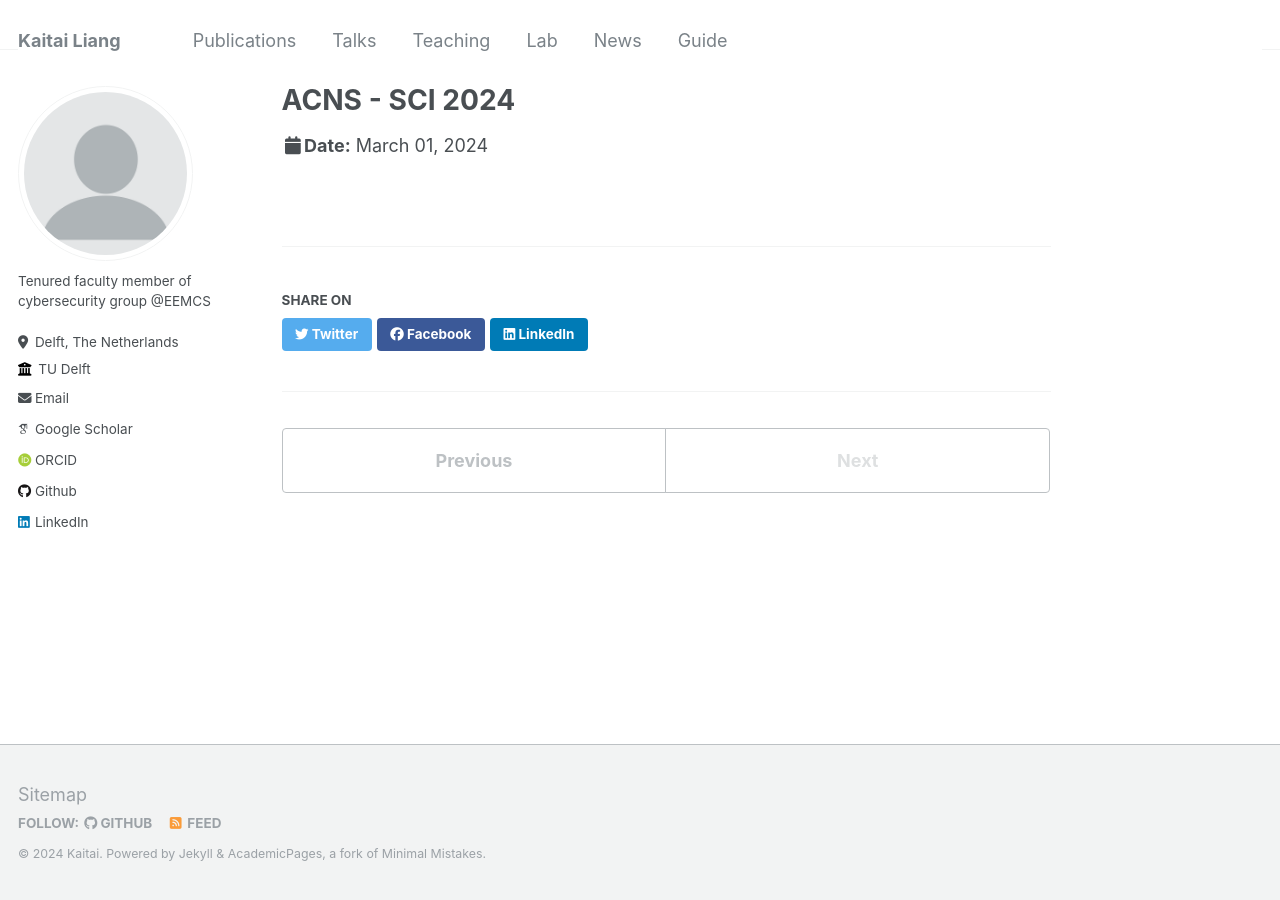
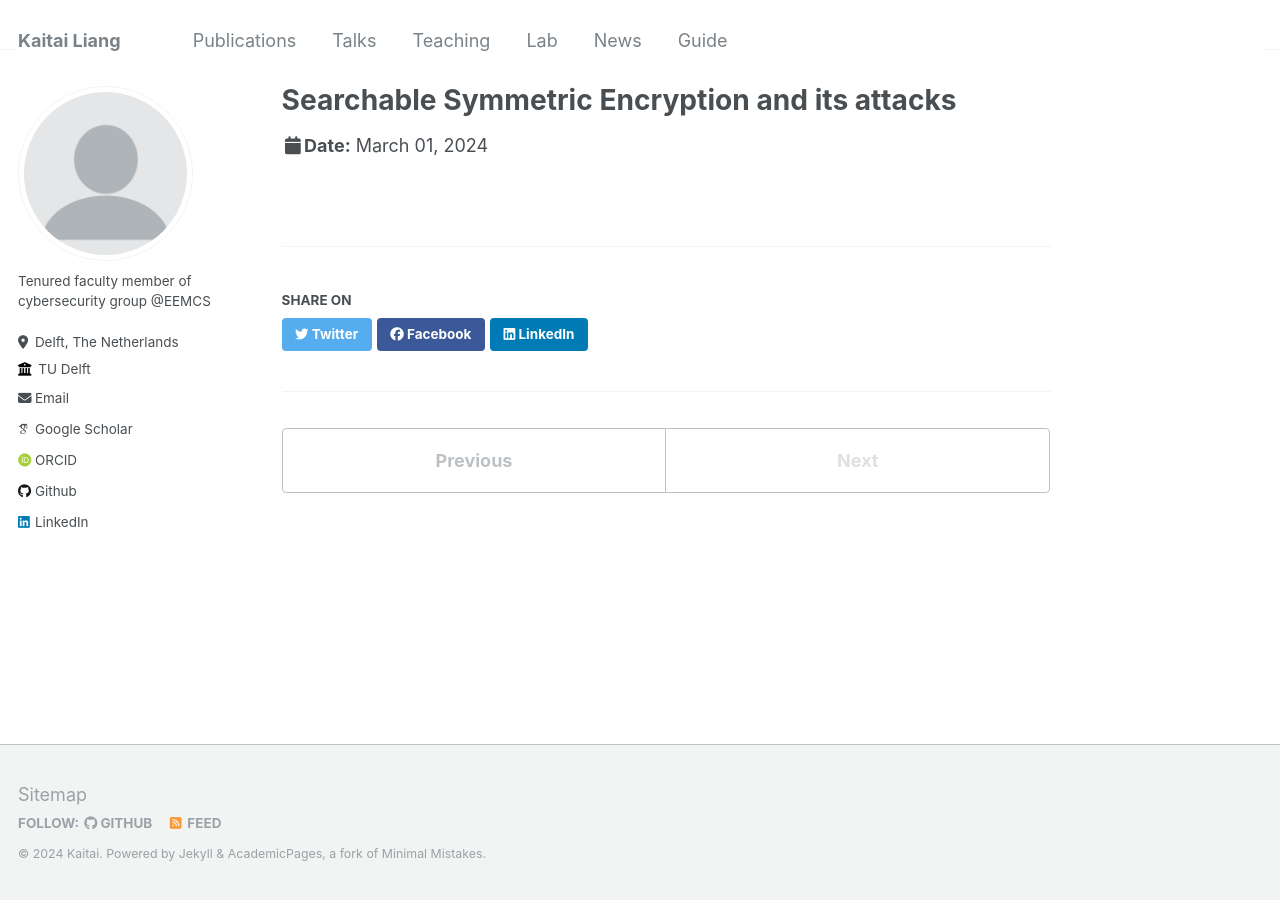
Before and after one commit to kaitailiang/kaitailiang.github.io, a Jekyll site: the page built from _talks/2024-03-01-talk-3.md, in a window 1280 px wide. Built offline with Jekyll 4.4.1, drawn with Linux system fonts in a browser that asks for light colours; some web fonts are replaced.

Commit message:
Update 2024-03-01-talk-3.md

```diff
--- a/_talks/2024-03-01-talk-3.md
+++ b/_talks/2024-03-01-talk-3.md
@@ -1,5 +1,5 @@
 ---
-title: "ACNS - SCI 2024"
+title: "Searchable Symmetric Encryption and its attacks"
 collection: keynote
 type: "keynote"
 permalink: /talks/2024-03-01-talk-3
```
